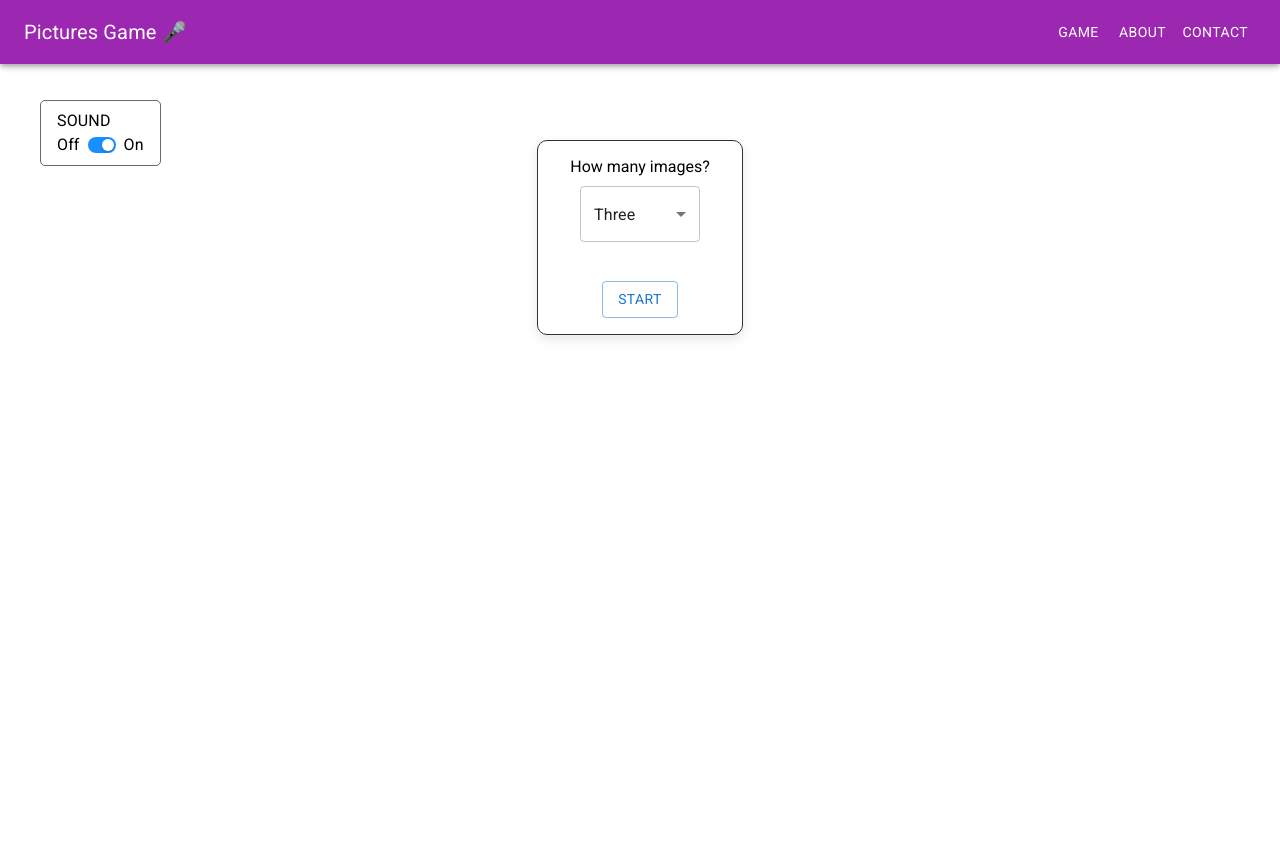
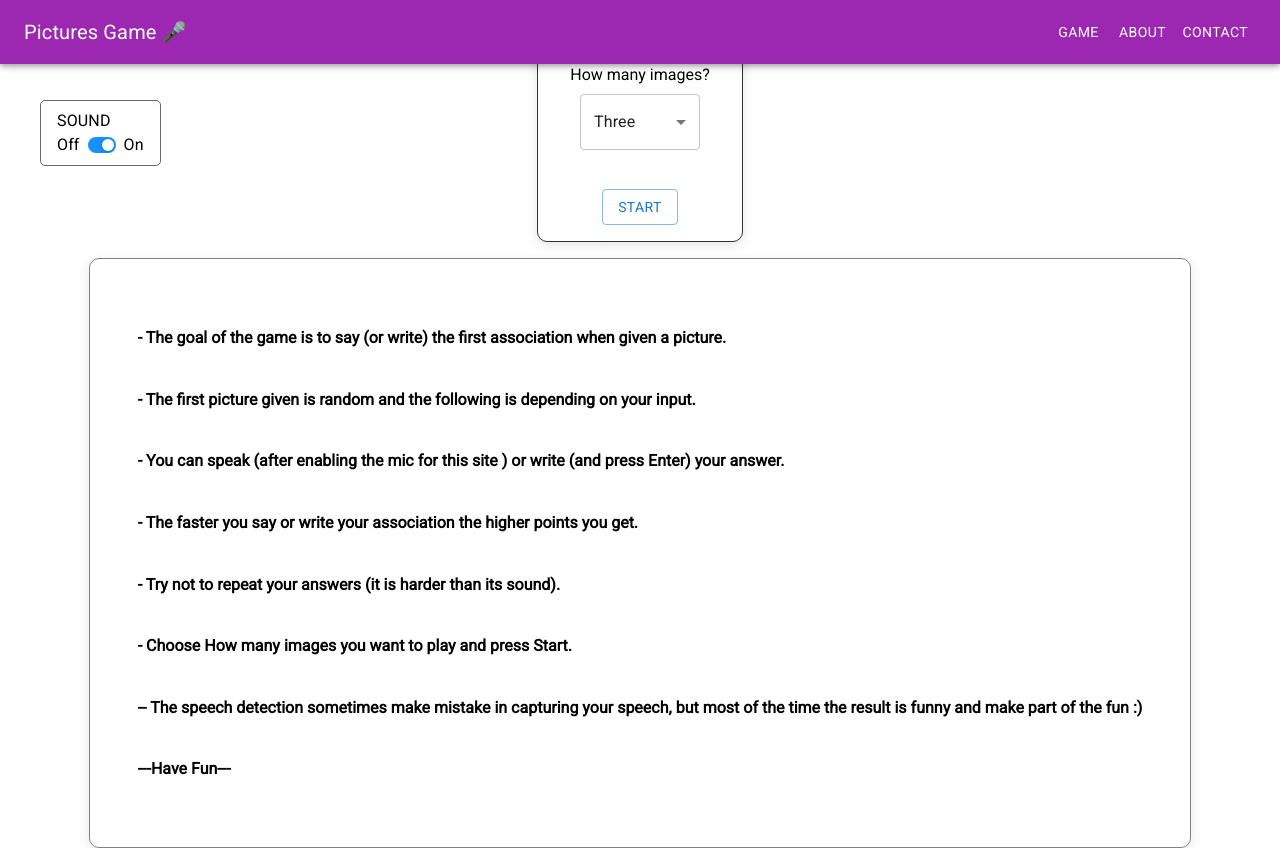
Before and after one commit to dankarger/images-game-v1, a React (Create React App) app in the folder client/: page / in a window 1280 px wide. Before the commit the page ends 800 px from the top, so only its background shows below. Built offline with nearby package versions, Linux system fonts and the light colour scheme.

Commit message:
adding instructions

```diff
--- a/client/src/Pages/HomePage/HomePage.css
+++ b/client/src/Pages/HomePage/HomePage.css
@@ -1,6 +1,4 @@
 .home-page {
-
-
     width:100%;
     height: calc(100% - 112px);
     display: flex;
@@ -35,7 +33,7 @@
     /*top:200px;*/
 }
 .start-button-container {
-    position: absolute;
+    /*position: absolute;*/
     top:140px;
     display: flex;
     justify-content: center;
--- a/client/src/Pages/HomePage/HomePage.jsx
+++ b/client/src/Pages/HomePage/HomePage.jsx
@@ -11,6 +11,7 @@ import Backdrop from "../../components/BackDrop/BackDrop";
 import {player} from "../../components/SoundPlayer/player";
 import {soundList} from "../../components/constants/soundsList";
 import BasicSelect from "../../components/Select/Select";
+import Instructions from "../../components/Instructions/Instructions";
 import CustomizedSwitches from "../../components/Switch/Switch";
 import './HomePage.css'
 
@@ -67,9 +68,9 @@ const HomePage = () => {
         if (isGameInProgress) {
             if (counter.current > 0) {
                 interval.current = setInterval(() => {
-                    player(soundList['click'],sound.current)
+                    player(soundList['click'], sound.current)
                     // setCounter((prev) => prev - 1);
-                    if(counter.current>0) counter.current -= 1;
+                    if (counter.current > 0) counter.current -= 1;
 
                     setRender((prev) => !prev)
                 }, 1000)
@@ -128,14 +129,14 @@ const HomePage = () => {
 
     const handleStopButton = () => {
         setIsGameInProgress(false);
-        player(soundList['secondClick'],sound.current)
+        player(soundList['secondClick'], sound.current)
 
     }
 
     const getImageFromPexelApi = async (query) => {
         try {
             if (step <= totalSteps) {
-                player(soundList['paper'],sound.current)
+                player(soundList['paper'], sound.current)
 
                 setStep((prev) => prev + 1)
                 const picturesList = await api.get(`/picture?query=${query}`)
@@ -164,20 +165,20 @@ const HomePage = () => {
     const handleInputChangeValue = (e) => {
         setTempValue(e.target.value)
     }
-    const handleOnKeyDown=(e)=>{
+    const handleOnKeyDown = (e) => {
 
-        if ( e.key === "Enter") {
+        if (e.key === "Enter") {
             console.log('enter')
             e.preventDefault();
             setScore((prev) => prev + counter.current);
-            setTimeout(()=>{
+            setTimeout(() => {
                 setValue(tempValue);
                 setTempValue('');
-            },500)
+            }, 500)
 
         }
     }
-    const handleSoundSwitchChange=(e)=>{
+    const handleSoundSwitchChange = (e) => {
         //
         // setIsMute(prev=>!prev)
         sound.current = e.target.checked;
@@ -187,17 +188,17 @@ const HomePage = () => {
     return (
         <div className='home-page'>
             <div className="sound-option-div">
-            <CustomizedSwitches handleSoundSwitchChange={handleSoundSwitchChange} />
+                <CustomizedSwitches handleSoundSwitchChange={handleSoundSwitchChange}/>
             </div>
             {step !== 0 &&
-                <div className="score-div">
-                    <Score score={score}/>
-                    <ImagesCounter step={step} stepsTotal={totalSteps} isGameInProgress={isGameInProgress}/>
-                </div>
+            <div className="score-div">
+                <Score score={score}/>
+                <ImagesCounter step={step} stepsTotal={totalSteps} isGameInProgress={isGameInProgress}/>
+            </div>
             }
             {!isGameInProgress && !showEndGame &&
             <div className="start-button-container">
-                <p>How many images?  </p>
+                <p>How many images? </p>
                 <BasicSelect setTotalStep={setTotalSteps}/>
                 <br/>
                 <BasicButton label='START' theme={"outlined"} onclick={() => handleStartButtonClick('random')}/>
@@ -206,7 +207,7 @@ const HomePage = () => {
 
             {isGameInProgress &&
             <div className="main-container">
-                <PictureContainer pictureObject={randomPicture} />
+                <PictureContainer pictureObject={randomPicture}/>
                 <Counter count={counter.current} render={render}/>
             </div>
             }
@@ -221,6 +222,7 @@ const HomePage = () => {
             </form>
 
             }
+            {!isGameInProgress && !showEndGame && <Instructions/>}
             {isGameInProgress &&
             // <textarea
 
--- /dev/null
+++ b/client/src/components/Instructions/Instructions.css
@@ -0,0 +1,17 @@
+.instructions {
+ display: flex;
+   /*align-self: start;*/
+   /*justify-self: end;*/
+    align-items: flex-start;
+    justify-content: start;
+    flex-direction: column;
+    border-radius: 10px;
+    border: 1px grey solid;
+    padding:3rem;
+   box-shadow: rgba(0, 0, 0, 0.1) 0px 4px 12px;
+
+}
+
+h5 {
+   margin:14px;
+}
--- /dev/null
+++ b/client/src/components/Instructions/Instructions.jsx
@@ -0,0 +1,18 @@
+import React from "react";
+import './Instructions.css'
+
+const Instructions=()=>{
+    return(
+        <div className='instructions'>
+            <h4> - The goal of the game is to say (or write) the first association when given a picture.</h4>
+            <h4> - The first picture given is random and the following is depending on your input.</h4>
+            <h4> - You can speak (after enabling the mic for this site ) or write (and press Enter) your answer. </h4>
+            <h4> - The faster you say or write your association the higher points you get. </h4>
+            <h4> - Try not to repeat your answers (it is harder than its sound).</h4>
+            <h4> - Choose How many images you want to play and press Start. </h4>
+            <h4>  -- The speech detection sometimes make mistake in capturing your speech,  but most of the time the result is  funny  and make part of the fun :) </h4>
+            <h4>---Have Fun---</h4>
+        </div>
+    )
+}
+export default Instructions
```
